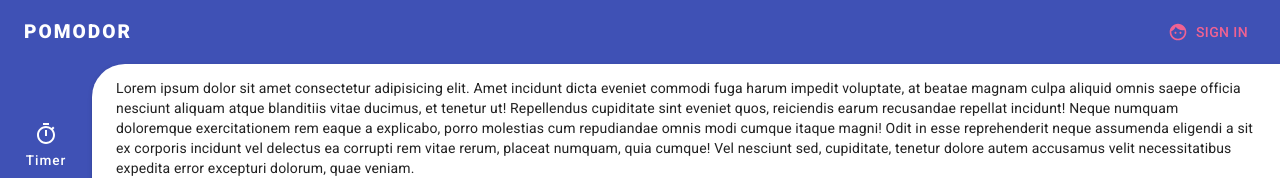
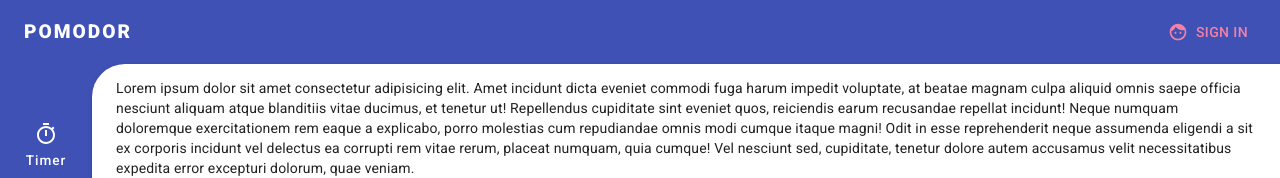
Before and after one commit to juZanette/PomodoroTimer, a React (Create React App) app: page / in a window 1280 px wide. Shown: the top 178 px of the page. Built offline with nearby package versions, Linux system fonts and the light colour scheme.

Commit message:
:lipstick: Set lighter color for SignIn button

```diff
--- a/src/layout/navigation/SignIn.js
+++ b/src/layout/navigation/SignIn.js
@@ -6,10 +6,17 @@ import FaceIcon from '@material-ui/icons/Face'
 import ListItemIcon from '@material-ui/core/ListItemIcon'
 import ListItemText from '@material-ui/core/ListItemText'
 import SvgIcon from '@material-ui/core/SvgIcon'
+import styled from 'styled-components'
+import { useTheme } from '@material-ui/core'
 import { GoogleIcon } from './GoogleIcon'
+
+const TriggerButton = styled(Button)`
+  color: ${({ theme }) => theme.palette.secondary.light};
+`
 
 const SignIn = () => {
   const [anchorEl, setAnchorEl] = useState(null)
+  const theme = useTheme()
 
   const handleClick = event => {
     setAnchorEl(event.currentTarget)
@@ -21,15 +28,15 @@ const SignIn = () => {
 
   return (
     <>
-      <Button
-        color="secondary"
+      <TriggerButton
+        theme={theme}
         aria-controls="sign-in-menu"
         aria-haspopup="true"
         onClick={handleClick}
         startIcon={<FaceIcon />}
       >
         Sign In
-      </Button>
+      </TriggerButton>
       <Menu
         id="sign-in-menu"
         anchorEl={anchorEl}
```
